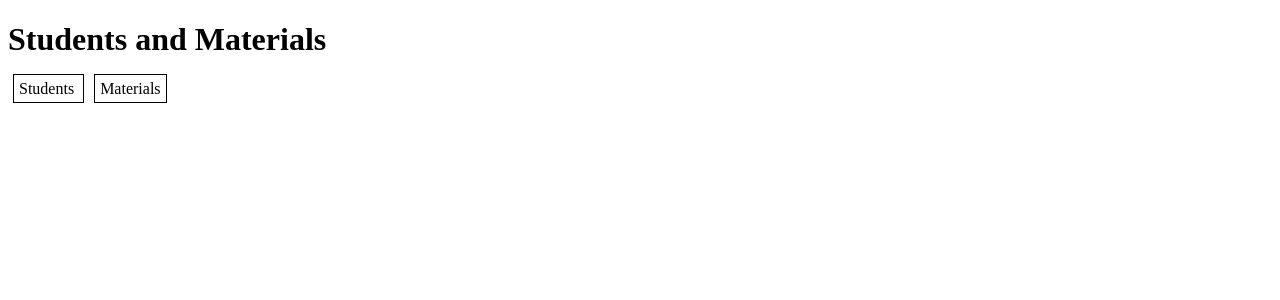
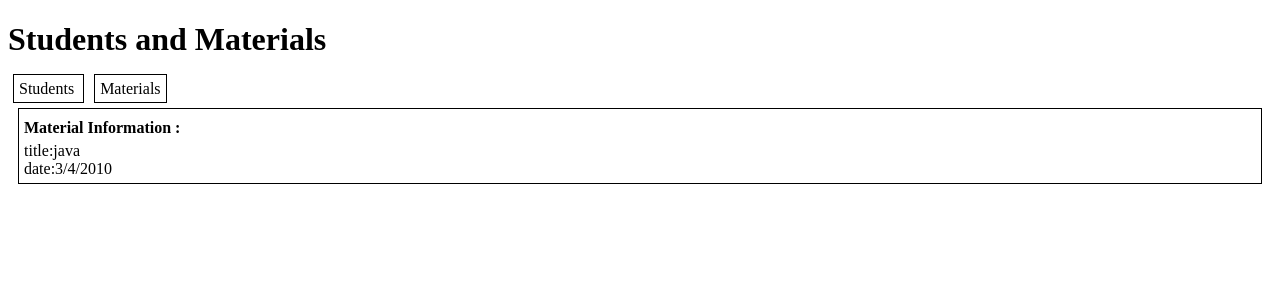
Before and after one commit to majdew/Angular_Exercises, an Angular app: page /material/1 in a window 1280 px wide. Before the commit this address led to /. Shown: the top 300 px of the page. Built offline with nearby package versions, Linux system fonts and the light colour scheme.

Commit message:
added class represent material , transform route to be by id using services

```diff
--- a/src/app/app-routing.module.ts
+++ b/src/app/app-routing.module.ts
@@ -11,7 +11,7 @@ import { AddstudentComponent } from './students/addstudent/addstudent.component'
 const routes: Routes = [
   { path:'studentslist' , component: StudentslistComponent},
   { path:'materialslist' , component: MaterialslistComponent},
-  { path: 'material/:title/:date' , component:MaterialviewComponent},
+  { path: 'material/:id' , component:MaterialviewComponent},
   { path:'student/:name/:major' , component:StudentviewComponent},
   { path:'addstudent' , component:AddstudentComponent},
 ];
--- a/src/app/materials/material.service.ts
+++ b/src/app/materials/material.service.ts
@@ -1,17 +1,33 @@
 import { Injectable } from '@angular/core';
+import { Material } from './material';
 
 @Injectable({
   providedIn: 'root'
 })
 export class MaterialService {
-  public materials  = [
-    { id: 1 , title : 'Java', date: '1/2/2020'} ,
-    { id: 2 ,title : 'Android' , date: '3/5/2020'}
+  public materials: Material[]  = [
+    new Material(1 , "java" , "3/4/2010"),
+    new Material ( 2 , 'Android' ,  '3/5/2020')
   ];
+
 
   constructor() {
 
   }
 
 
+
+  getMaterialById(id : Number) : Material {
+    for( let i=0 ; i<this.materials.length ; i++){
+      if(this.materials[i].checkMaterialById(id))
+        return this.materials[i] ;
+      else
+        return null;
+
+    }
+  }
+
+
+
+
 }
--- a/src/app/materials/material.ts
+++ b/src/app/materials/material.ts
@@ -1,7 +1,42 @@
 export class Material {
-    public id : Number;
-    public title : String;
-    public date : string ;
+    private id : Number;
+    private title : String;
+    private date : String ;
+
+    constructor(id:Number , title:String , date:String){
+        this.id = id;
+        this.title = title;
+        this.date = date;
+    }
+
+    setId(id:Number) : void{
+        this.id = id;
+    }
+
+    setTitle(title:String) : void{
+        this.title = title;
+    }
 
 
+    setDate(date:String) : void{
+        this.date = date;
+    }
+    getId() : Number{
+        return this.id;
+    }
+
+    getTitle() : String{
+        return this.title;
+    }
+
+    getDate() :String{
+        return this.date;
+    }
+
+    checkMaterialById(id:Number) : Boolean{
+        if(this.id== id)
+            return true;
+        else
+            return false;
+    }
 }
--- a/src/app/materials/material/material.component.html
+++ b/src/app/materials/material/material.component.html
@@ -1,4 +1,4 @@
-<div class="material-element"  [routerLink]="['/material', material.title , material.date]">
+<div class="material-element"  [routerLink]="['/material', material.getId()]">
     <div>
         <span>
             title: {{material.title}}
--- a/src/app/materials/materialview/materialview.component.html
+++ b/src/app/materials/materialview/materialview.component.html
@@ -2,12 +2,12 @@
     <h4>Material Information :</h4>
     <div>
         <span>
-            title:{{title}}
+            title:{{material.getTitle()}}
         </span>
     </div>
     <div>
         <span>
-            date:{{date}}
+            date:{{material.getDate()}}
         </span>
     </div>
 </div>
--- a/src/app/materials/materialview/materialview.component.ts
+++ b/src/app/materials/materialview/materialview.component.ts
@@ -9,16 +9,12 @@ import {Material } from '../material'
   styleUrls: ['./materialview.component.css']
 })
 export class MaterialviewComponent implements OnInit {
-  private title;
-  private date;
-  private id ;
-  private materials : Material [];
+  private id : Number;
   private material : Material;
 
   constructor(private actRoute: ActivatedRoute , private materialService : MaterialService) {
-    this.title = this.actRoute.snapshot.params.title;
-    this.date = this.actRoute.snapshot.params.date;
-    this .materials = this.materialService.materials;
+    this.id = this.actRoute.snapshot.params.id;
+    this.material = this.materialService.getMaterialById(this.id);
   }
 
   ngOnInit() {
```
